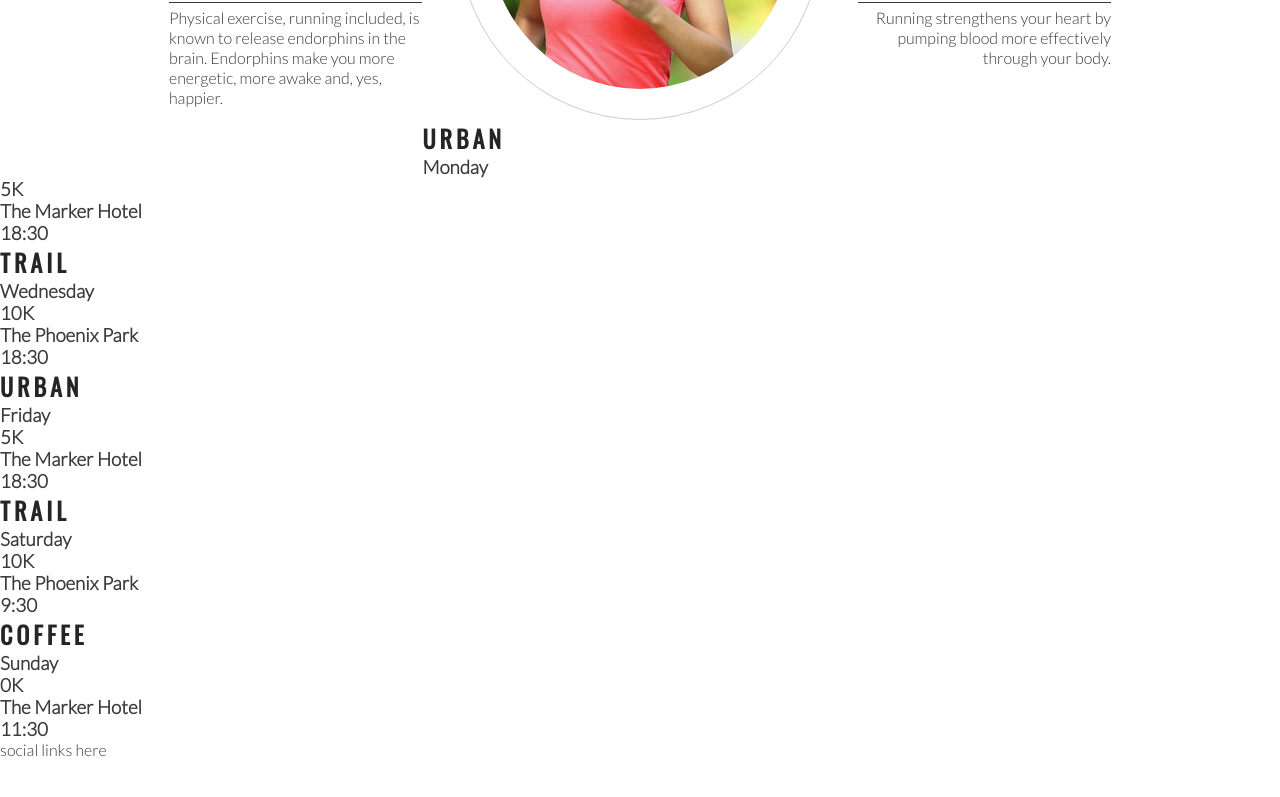
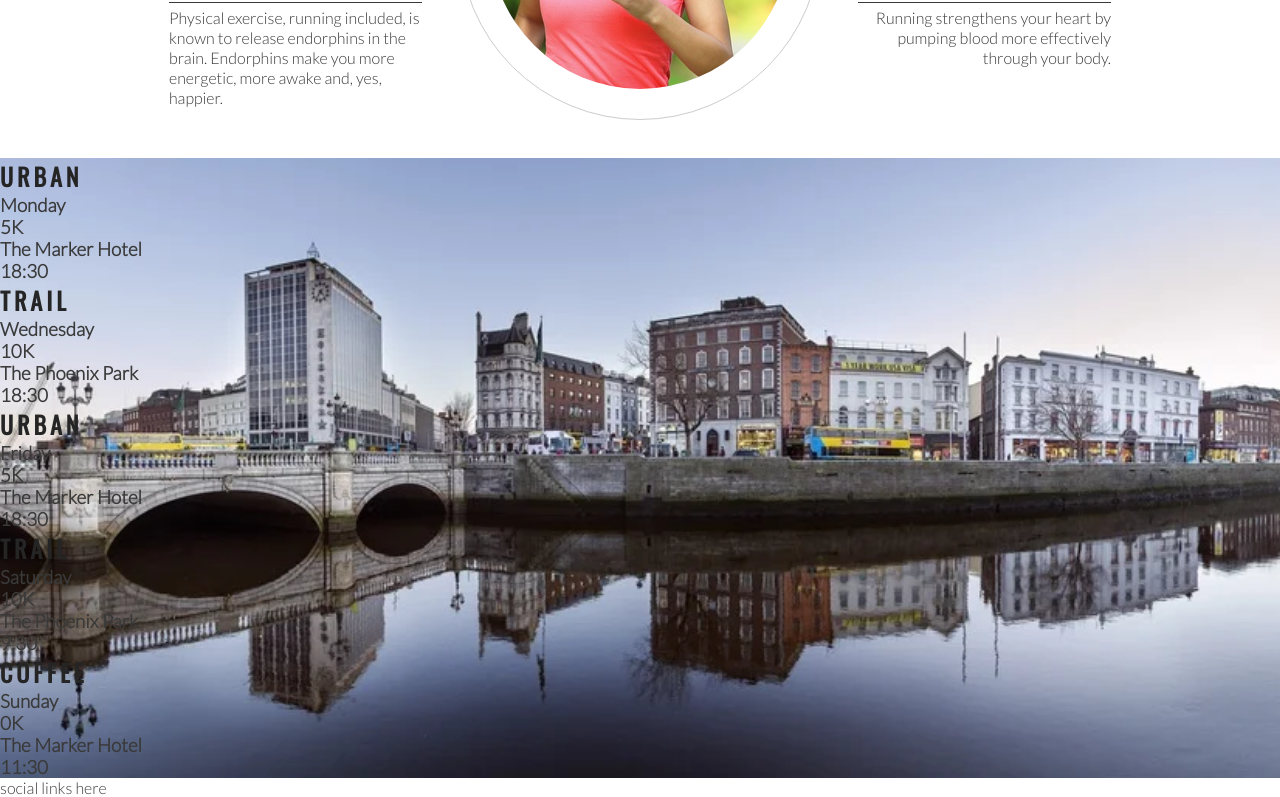
Before and after one commit to Maximiliane-K/love-running, a plain HTML site: page index.html in a window 1280 px wide. Shown: the part 1014-1811 px from the top of the page. Before the commit the page ends 1773 px from the top, so only its background shows below. Drawn offline with nearby package versions, Linux system fonts and the light colour scheme.

Commit message:
Addbackground image to time section

```diff
--- a/assests/css/style.css
+++ b/assests/css/style.css
@@ -181,3 +181,13 @@ hr {
     height: 100%;
     border-radius: 50%;
 }
+
+#times {
+    background: url('../images/dublin-city.webp') ;
+    background-repeat: no-repeat;
+    background-size: cover;
+    background-position: center;
+    width: 100%;
+    overflow: hidden;
+
+}
--- a/index.html
+++ b/index.html
@@ -80,7 +80,7 @@
             </div>
         </div>
     </section>
-    <section>
+    <section id="times">
         <div>
             <h2>Urban</h2>
             <h3>Monday</h3>
```
Also changed, not shown: assests/images/dublin-city.webp (added).
